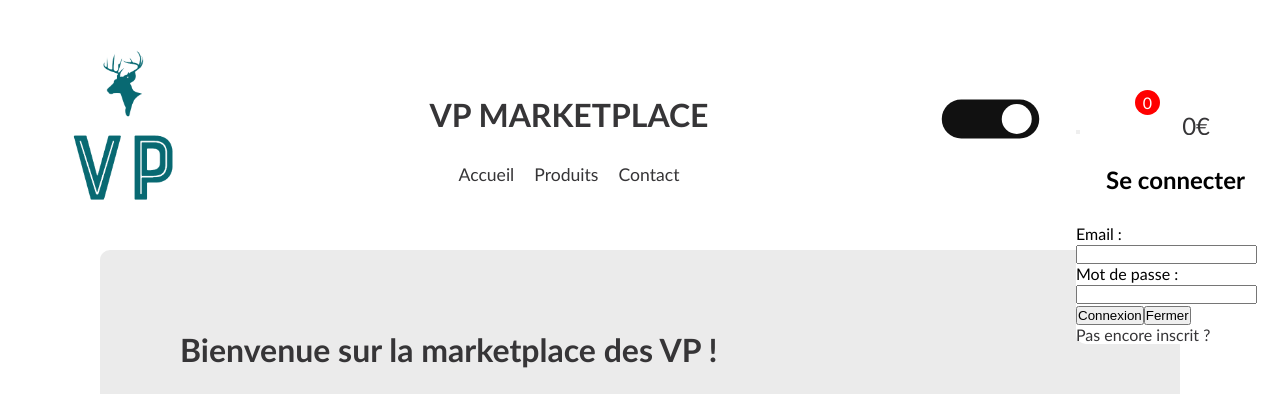
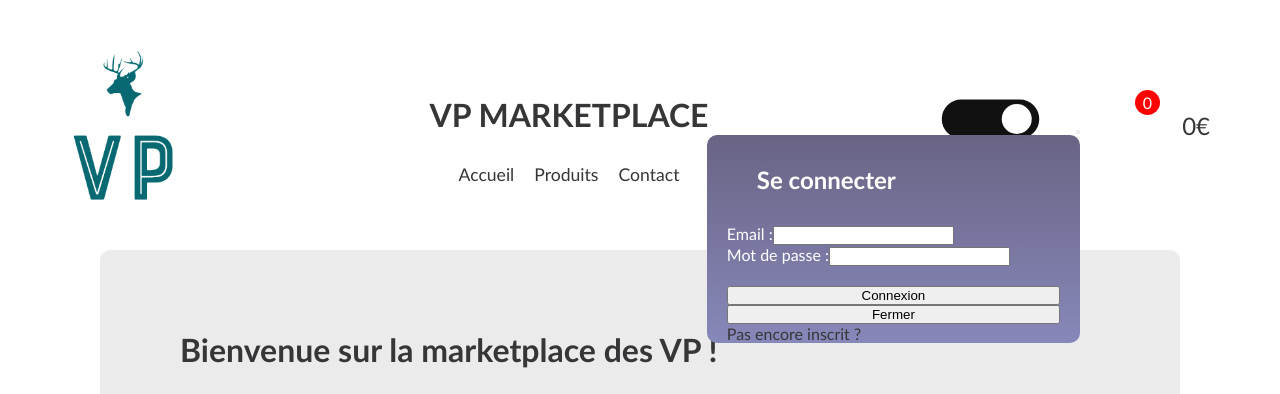
Before and after one commit to RolletQuentin/vp_markerplace, a React (Create React App) app in the folder frontend/: page / in a window 1280 px wide. Both pictures are taken after a click on the button 1078 px from the left and 131 px from the top of the page. Shown: the top 394 px of the page. Built offline with nearby package versions, Linux system fonts and the light colour scheme; grey boxes are pictures that could not be loaded; what @fortawesome/fontawesome would draw is missing.

Commit message:
login bouton
j'ai changé son l'emplacement du truc de connexion pour qu'il soit sur la gauche du bouton profil
changé la couleur du fond
améliorer la disposition du contenu

```diff
--- a/frontend/src/components/LoginButton/index.jsx
+++ b/frontend/src/components/LoginButton/index.jsx
@@ -17,6 +17,10 @@ const StyledFontAwesomeIcon = styled(FontAwesomeIcon)`
 `;
 
 const FormWrapper = styled.form`
+    padding-right:50px;
+    padding-bottom:20px;
+
+
 `;
 
 
@@ -31,12 +35,23 @@ const printAnimation = keyframes`
 
 const LoginWrapper = styled.div`
     position: absolute;
-    background-color: white;
-    color: black;
+    right:200px;
+    background: linear-gradient(#696484, #8788ba);
+    color: white;
     border-radius: 10px;
     transition: ${printAnimation} linear 1s;
+    padding: 0px 20px;
+
 
 `;
+
+const Formbutton = styled.div`
+    display: flex;
+    flex-direction:column;
+    margin:auto;
+
+`;
+
 
 function LoginButton() {
     const [email, setEmail] = useState("");
@@ -99,7 +114,7 @@ function LoginButton() {
                                     onChange={(e) => setEmail(e.target.value)}
                                 />
 
-                                <label>Mot de passe :</label>
+                                <label><br/>Mot de passe :</label>
                                 <input
                                     type="password"
                                     onChange={(e) =>
@@ -107,14 +122,19 @@ function LoginButton() {
                                     }
                                 />
 
+
+
+                            </FormWrapper>
+
+                            <Formbutton>
                                 <button>Connexion</button>
                                 <button onClick={() => setIsLoaded(false)}>
                                     Fermer
                                 </button>
 
-                            </FormWrapper>
+                            <div><a href="/signup">Pas encore inscrit ?</a></div>
 
-                            <a href="/signup">Pas encore inscrit ?</a>
+                            </Formbutton>
 
                         </>
                     ) : null
```
